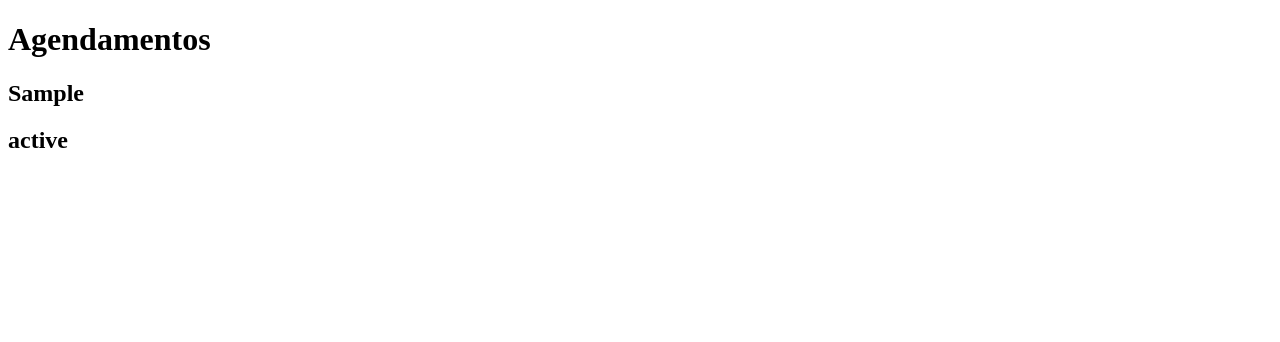
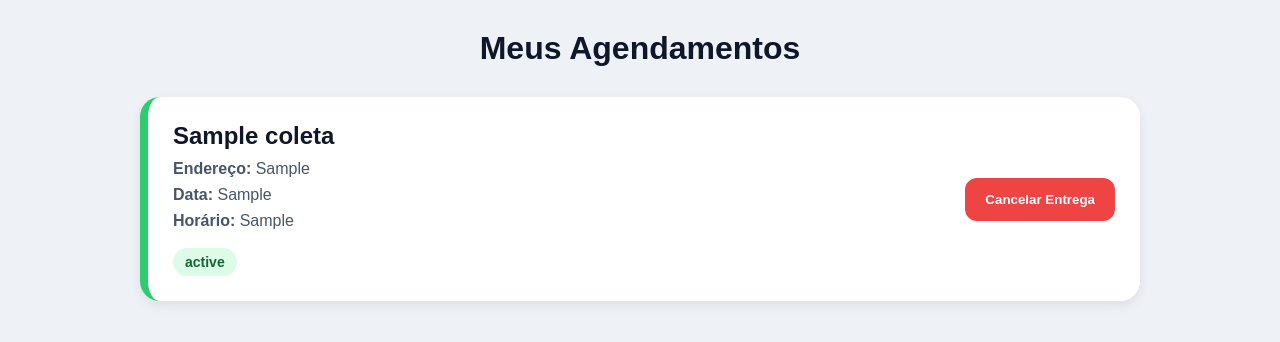
Before and after one commit to RDCAZIN/ProjetoEnergyTrans, a Flask app: page /vizualizacao_agendamentos_usuario in a window 1280 px wide. Shown: the top 342 px of the page. Run offline with Flask 3, Linux system fonts and the light colour scheme; the visitor is signed in with stand-in values (Sample User, id 1); tables that the repository leaves empty hold one stand-in row (values such as "Sample post").

Commit message:
feat: criação tela de agendamentos e cancelar agendamento

```diff
--- a/routes/main.py
+++ b/routes/main.py
@@ -214,11 +214,22 @@ def buscar_endereco():
     })
 
 
-@main.route("/vizualizacao_agendamentos_usuario")
+@main.route("/vizualizacao_agendamentos_usuario", methods = ["POST", "GET"])
 def vizualizacao_agendamentos_usuario():
     usuario_id = session.get("usuario_id")
+    #cancelando/deletando agendamento
+    if request.method == "POST":
+        agendamento_id = request.form.get("agendamento_id")
+        agendamento_cancela = Agendamento.query.get(agendamento_id)
+        db.session.delete(agendamento_cancela)
+        db.session.commit()
+        flash("Agendamento cancelado com sucesso !")
+        return redirect(url_for("main.vizualizacao_agendamentos_usuario"))
+
+    #mostrando agendametos
     agendamentos = Agendamento.query.filter_by(usuario_id= usuario_id)
     return render_template("usuario/vizualizar_agendamentos.html", agendamentos = agendamentos)
+
 
 @main.route("/historico_usuario")
 def historico_usuario():
--- /dev/null
+++ b/static/css/agendamentos_usuario.css
@@ -0,0 +1,143 @@
+/* RESET */
+
+*{
+    margin: 0;
+    padding: 0;
+    box-sizing: border-box;
+    font-family: Arial, Helvetica, sans-serif;
+}
+
+/* BODY */
+
+body{
+    background: #eef2f7;
+    padding: 30px;
+}
+
+/* TÍTULO */
+
+.titulo{
+    text-align: center;
+    margin-bottom: 30px;
+    color: #0f172a;
+}
+
+.titulo h1{
+    font-size: 32px;
+}
+
+/* CONTAINER */
+
+.container-agendamentos{
+    max-width: 1000px;
+    margin: 0 auto;
+
+    display: flex;
+    flex-direction: column;
+    gap: 20px;
+}
+
+/* CARD */
+
+.card-agendamento{
+
+    background: white;
+
+    border-radius: 20px;
+
+    padding: 25px;
+
+    box-shadow: 0 4px 12px rgba(0,0,0,0.08);
+
+    border-left: 8px solid #2ecc71;
+
+    display: flex;
+
+    justify-content: space-between;
+
+    align-items: center;
+
+    gap: 20px;
+}
+
+/* INFORMAÇÕES */
+
+.info-agendamento{
+    flex: 1;
+}
+
+.info-agendamento h2{
+    color: #0f172a;
+    margin-bottom: 10px;
+}
+
+.info-agendamento p{
+    color: #475569;
+    margin-bottom: 8px;
+}
+
+/* STATUS */
+
+.status{
+
+    display: inline-block;
+
+    margin-top: 10px;
+
+    padding: 6px 12px;
+
+    border-radius: 20px;
+
+    background: #dcfce7;
+
+    color: #166534;
+
+    font-weight: bold;
+
+    font-size: 14px;
+}
+
+/* BOTÃO CANCELAR */
+
+.btn-cancelar{
+
+    background: #ef4444;
+
+    color: white;
+
+    border: none;
+
+    padding: 14px 20px;
+
+    border-radius: 12px;
+
+    cursor: pointer;
+
+    font-weight: bold;
+
+    transition: 0.3s;
+}
+
+.btn-cancelar:hover{
+
+    background: #dc2626;
+
+    transform: translateY(-2px);
+}
+
+/* SEM AGENDAMENTOS */
+
+.sem-agendamentos{
+
+    text-align: center;
+
+    background: white;
+
+    padding: 40px;
+
+    border-radius: 20px;
+
+    box-shadow: 0 4px 12px rgba(0,0,0,0.08);
+
+    color: #64748b;
+}
--- a/templates/usuario/vizualizar_agendamentos.html
+++ b/templates/usuario/vizualizar_agendamentos.html
@@ -1,19 +1,63 @@
 <!DOCTYPE html>
-<html lang="en">
+<html lang="pt-br">
 <head>
     <meta charset="UTF-8">
-    <meta name="viewport" content="width=device-width, initial-scale=1.0">
-    <title>Agendamentos</title>
+    <title>Meus Agendamentos</title>
+    <link rel="stylesheet" href="{{ url_for('static',filename='css/agendamentos_usuario.css') }}">
 </head>
+
 <body>
-    <h1>Agendamentos</h1>
+<div class="titulo">
+    <h1>Meus Agendamentos</h1>
+</div>
+<div class="container-agendamentos">
+    {% for agendamento in agendamentos %}
+    <div class="card-agendamento">
+        <div class="info-agendamento">
 
+            <h2>{{ agendamento.ponto_coleta.nome }}</h2>
 
-    {% for agendamento in agendamentos %}
+            <p>
+                <strong>Endereço:</strong>
+                {{ agendamento.ponto_coleta.endereco }}
+            </p>
 
-        <h2>{{agendamento.data_agendada}}</h2>
-        <h2>{{agendamento.status}}</h2>
+            <p>
+                <strong>Data:</strong>
+                {{ agendamento.data_agendada }}
+            </p>
+
+            <p>
+                <strong>Horário:</strong>
+                {{ agendamento.horario }}
+            </p>
+
+            <span class="status">
+                {{ agendamento.status }}
+            </span>
+
+        </div>
+
+        <form method="POST">
+            <input
+                type="hidden"
+                name="agendamento_id"
+                value="{{ agendamento.id }}"
+            >
+            <button type="submit" class="btn-cancelar">Cancelar Entrega</button>
+        </form>
+    </div>
+
+    {% else %}
+
+    <div class="sem-agendamentos">
+        <h2>
+            Nenhum agendamento encontrado
+        </h2>
+    </div>
     {% endfor %}
 
+</div>
 </body>
+
 </html>
```
Also changed, not shown: templates/usuario/home_usuario.html (+6 -2 lines).
